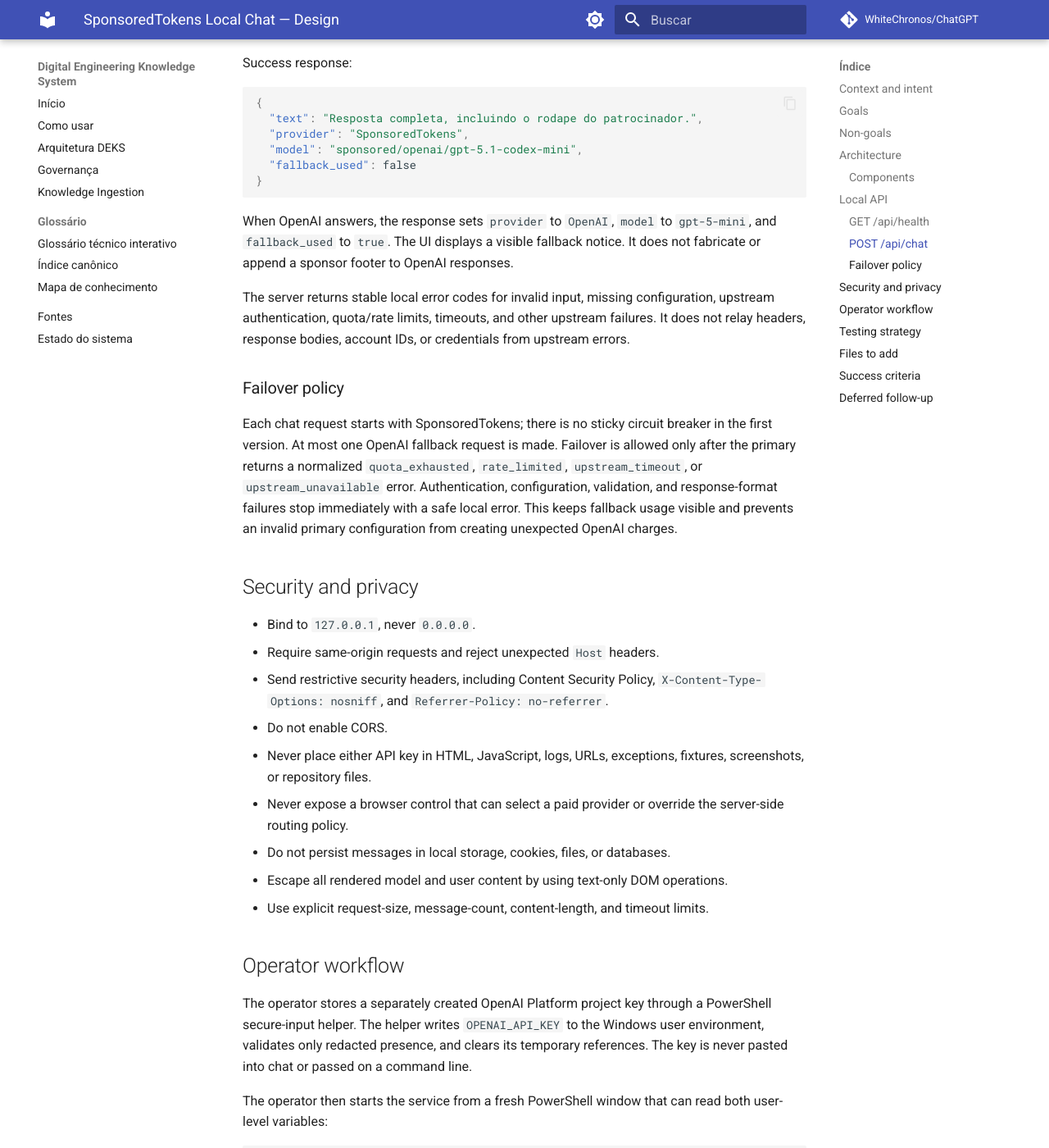
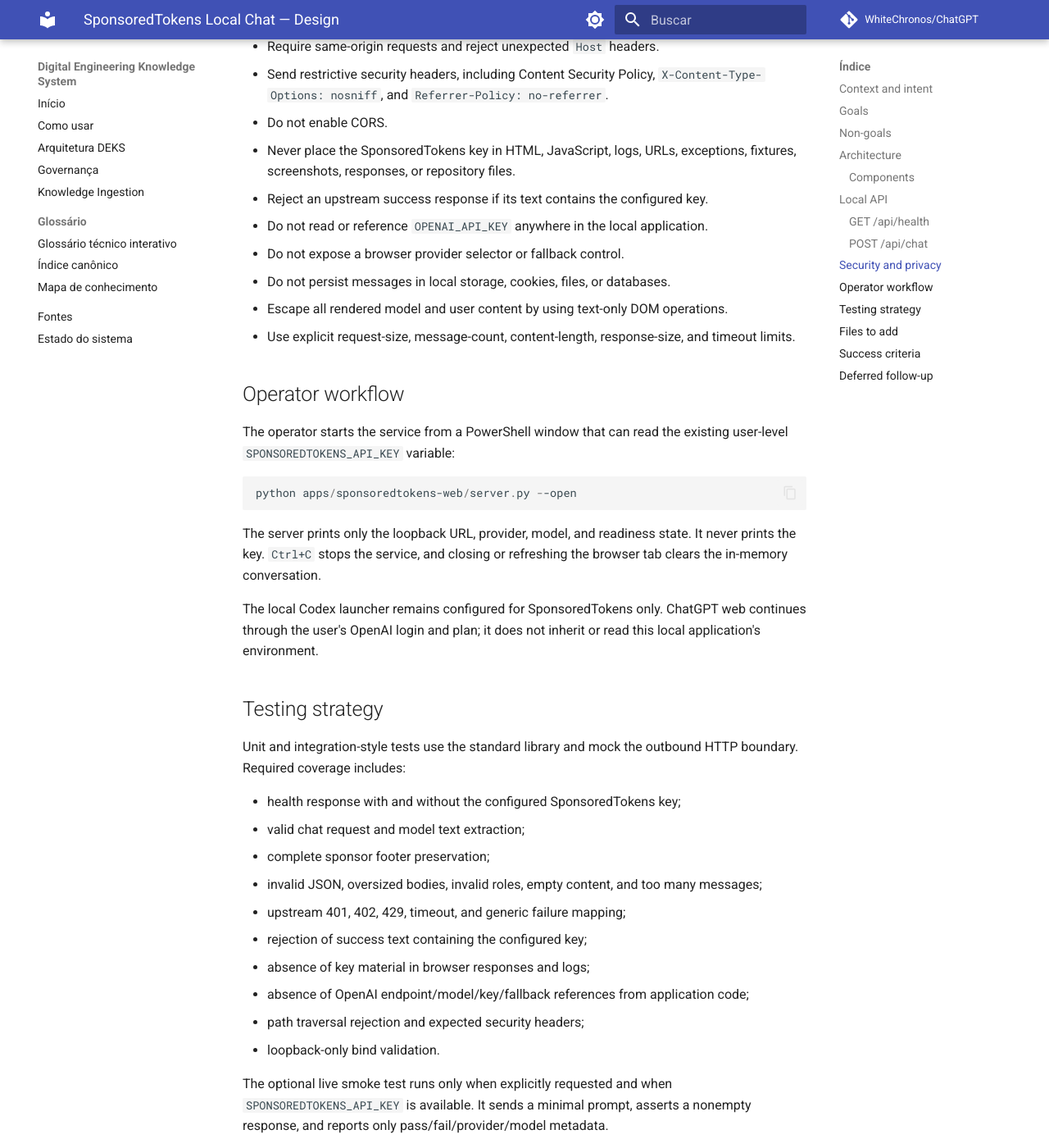
Before and after one commit to WhiteChronos/ChatGPT, an MkDocs documentation site: the page built from docs/superpowers/specs/2026-10-12-sponsoredtokens-local-chat-design.md, in a window 1280 px wide and 1400 px high, scrolled down 3622 px. Shown: the whole window at 82% size. Built offline with MkDocs 1.6.1 and Material for MkDocs 9.7.7, drawn with Linux system fonts in a browser that asks for light colours; comment, search, counter and statistics services are not loaded; some of the changed text lies outside the part shown.

Commit message:
docs: keep local chat sponsoredtokens only

````diff
--- a/docs/superpowers/specs/2026-10-12-sponsoredtokens-local-chat-design.md
+++ b/docs/superpowers/specs/2026-10-12-sponsoredtokens-local-chat-design.md
@@ -3,12 +3,14 @@
 ## Context and intent
 
 WhiteChronos needs a private local web chat that uses the already validated
-SponsoredTokens account without exposing credentials to browser code or Git.
-When SponsoredTokens has no balance, is rate-limited, times out, or is
-temporarily unavailable, a separately billed OpenAI Platform API credential can
-answer as an explicit fallback. The first version remains intentionally small:
-prove a secure browser-to-local-server chat loop and provider failover before
-integrating WhiteChronos agents, MCP servers, deployment, or persistent storage.
+SponsoredTokens account without exposing its API key to browser code or Git.
+The local Codex and this local chat use SponsoredTokens only. No OpenAI Platform
+API credential participates in either local flow.
+
+ChatGPT on the web remains a separate product authenticated by the user's
+OpenAI account and governed by the ChatGPT/Codex plan. It does not consume a
+local `OPENAI_API_KEY`. Any future hosted application using the OpenAI Platform
+would require a separate design and billing arrangement.
 
 The application lives at `apps/sponsoredtokens-web` in this repository. It is
 for one user on one Windows computer and binds only to the loopback interface.
@@ -16,23 +18,20 @@
 ## Goals
 
 - Serve a usable chat interface at a local `http://127.0.0.1:<port>` address.
-- Send prompts through the SponsoredTokens Responses-compatible endpoint first.
-- Fall back to the OpenAI Responses API only for approved availability errors.
-- Read `SPONSOREDTOKENS_API_KEY` and `OPENAI_API_KEY` only from the server
-  process environment.
+- Send prompts only through the SponsoredTokens Responses-compatible endpoint.
+- Read `SPONSOREDTOKENS_API_KEY` only from the server process environment.
 - Keep conversation history only in browser memory for the current tab.
-- Display connection state and the provider/model that actually answered.
-- Preserve the complete sponsor footer whenever SponsoredTokens answers.
-- Provide deterministic unit tests without making paid or sponsored network calls.
+- Display connection state, provider, model, and the complete sponsor footer.
+- Provide deterministic unit tests without making sponsored network calls.
 - Provide an explicit, opt-in live smoke test for operators who have a valid key.
 
 ## Non-goals
 
 - Publishing the application to the internet.
+- Calling the OpenAI Platform API from local Codex or this application.
+- Reading, creating, storing, validating, or using `OPENAI_API_KEY` locally.
 - Replacing `chatgpt.com`, Codex Cloud, or ChatGPT account limits.
-- Using ChatGPT-plan credits as an API fallback.
-- Combining balances, splitting one request across providers, or hiding which
-  provider incurred API usage.
+- Combining balances or treating ChatGPT-plan credits as API credits.
 - Running WhiteChronos agents, MCP servers, shell commands, or repository tools.
 - Persisting conversations, credentials, telemetry, analytics, or user accounts.
 - Streaming responses in the first version.
@@ -50,31 +49,25 @@
         v
 Python ThreadingHTTPServer on 127.0.0.1
         |
+        | Authorization: Bearer <SponsoredTokens environment key>
         v
-Provider router
-   | primary                                      | fallback
-   | Authorization: Bearer <sponsored env key>   | Authorization: Bearer <openai env key>
-   v                                              v
-SponsoredTokens Responses API                    OpenAI Responses API
+https://sponsoredtokens.com/api/v1/responses
 ```
 
 ### Components
 
 1. `providers.py`
-   - Defines isolated SponsoredTokens and OpenAI Responses-compatible adapters.
-   - Applies one shared bounded request/response parser and secret-redaction rule.
-   - Routes every request to SponsoredTokens first.
-   - Retries once with OpenAI only for `quota_exhausted`, `rate_limited`,
-     `upstream_timeout`, or `upstream_unavailable`.
-   - Does not fall back for missing credentials, authentication failures,
-     malformed input, or malformed upstream responses.
+   - Defines the isolated SponsoredTokens Responses-compatible adapter.
+   - Applies bounded request/response parsing and secret-redaction rules.
+   - Uses the fixed SponsoredTokens endpoint and model.
+   - Has no OpenAI endpoint, model, credential, fallback, or provider router.
 
 2. `server.py`
    - Parses command-line options for port and optional browser opening.
    - Refuses non-loopback bind addresses.
    - Serves static files from a fixed directory without arbitrary path access.
    - Implements health and chat API routes.
-   - Calls the provider router with `urllib.request` and bounded timeouts.
+   - Calls SponsoredTokens with `urllib.request` and bounded timeouts.
    - Redacts upstream error details before returning them to the browser.
 
 3. `static/index.html`
@@ -101,24 +94,14 @@
 ```json
 {
   "status": "ready",
-  "primary": {
-    "provider": "SponsoredTokens",
-    "model": "sponsored/openai/gpt-5.1-codex-mini",
-    "key_configured": true
-  },
-  "fallback": {
-    "provider": "OpenAI",
-    "model": "gpt-5-mini",
-    "key_configured": true
-  }
+  "provider": "SponsoredTokens",
+  "model": "sponsored/openai/gpt-5.1-codex-mini",
+  "key_configured": true
 }
 ```
 
-This endpoint never validates or returns either key. The status is `ready` when
-the primary key exists, `primary_configuration_required` when only the fallback
-key exists, and `configuration_required` when neither exists. The static
-interface remains usable in every configuration state, but it never silently
-promotes OpenAI when the SponsoredTokens key is missing or invalid.
+This endpoint never validates or returns the key. A missing key produces
+`status: "configuration_required"` while the static interface remains usable.
 
 ### `POST /api/chat`
 
@@ -139,8 +122,8 @@
 - Roles are restricted to `user` and `assistant`.
 - Every content value must be nonblank text with a bounded length.
 - Unknown fields are ignored only at the top level; malformed messages fail.
-- The server converts messages into Responses API input and routes the request
-  according to the approved failover policy.
+- The server converts messages into Responses API input and uses the fixed
+  SponsoredTokens model.
 
 Success response:
 
@@ -148,30 +131,14 @@
 {
   "text": "Resposta completa, incluindo o rodape do patrocinador.",
   "provider": "SponsoredTokens",
-  "model": "sponsored/openai/gpt-5.1-codex-mini",
-  "fallback_used": false
+  "model": "sponsored/openai/gpt-5.1-codex-mini"
 }
 ```
 
-When OpenAI answers, the response sets `provider` to `OpenAI`, `model` to
-`gpt-5-mini`, and `fallback_used` to `true`. The UI displays a visible fallback
-notice. It does not fabricate or append a sponsor footer to OpenAI responses.
-
 The server returns stable local error codes for invalid input, missing
 configuration, upstream authentication, quota/rate limits, timeouts, and other
-upstream failures. It does not relay headers, response bodies, account IDs, or
-credentials from upstream errors.
-
-### Failover policy
-
-Each chat request starts with SponsoredTokens; there is no sticky circuit
-breaker in the first version. At most one OpenAI fallback request is made.
-Failover is allowed only after the primary returns a normalized
-`quota_exhausted`, `rate_limited`, `upstream_timeout`, or
-`upstream_unavailable` error. Authentication, configuration, validation, and
-response-format failures stop immediately with a safe local error. This keeps
-fallback usage visible and prevents an invalid primary configuration from
-creating unexpected OpenAI charges.
+upstream failures. It does not relay headers, response bodies, account IDs,
+credentials, or response text containing the configured key.
 
 ## Security and privacy
 
@@ -180,65 +147,59 @@
 - Send restrictive security headers, including Content Security Policy,
   `X-Content-Type-Options: nosniff`, and `Referrer-Policy: no-referrer`.
 - Do not enable CORS.
-- Never place either API key in HTML, JavaScript, logs, URLs, exceptions,
-  fixtures, screenshots, or repository files.
-- Never expose a browser control that can select a paid provider or override the
-  server-side routing policy.
+- Never place the SponsoredTokens key in HTML, JavaScript, logs, URLs,
+  exceptions, fixtures, screenshots, responses, or repository files.
+- Reject an upstream success response if its text contains the configured key.
+- Do not read or reference `OPENAI_API_KEY` anywhere in the local application.
+- Do not expose a browser provider selector or fallback control.
 - Do not persist messages in local storage, cookies, files, or databases.
 - Escape all rendered model and user content by using text-only DOM operations.
-- Use explicit request-size, message-count, content-length, and timeout limits.
+- Use explicit request-size, message-count, content-length, response-size, and
+  timeout limits.
 
 ## Operator workflow
 
-The operator stores a separately created OpenAI Platform project key through a
-PowerShell secure-input helper. The helper writes `OPENAI_API_KEY` to the Windows
-user environment, validates only redacted presence, and clears its temporary
-references. The key is never pasted into chat or passed on a command line.
-
-The operator then starts the service from a fresh PowerShell window that can
-read both user-level variables:
+The operator starts the service from a PowerShell window that can read the
+existing user-level `SPONSOREDTOKENS_API_KEY` variable:
 
 ```powershell
 python apps/sponsoredtokens-web/server.py --open
 ```
 
-The server prints only the loopback URL, providers, models, and readiness state.
-It never prints a key. `Ctrl+C` stops the service, and closing or refreshing the
-browser tab clears the in-memory conversation. OpenAI Platform usage and billing
-remain separate from ChatGPT/Codex subscription limits.
+The server prints only the loopback URL, provider, model, and readiness state.
+It never prints the key. `Ctrl+C` stops the service, and closing or refreshing
+the browser tab clears the in-memory conversation.
+
+The local Codex launcher remains configured for SponsoredTokens only. ChatGPT
+web continues through the user's OpenAI login and plan; it does not inherit or
+read this local application's environment.
 
 ## Testing strategy
 
 Unit and integration-style tests use the standard library and mock the outbound
 HTTP boundary. Required coverage includes:
 
-- health response with zero, one, and both configured keys;
+- health response with and without the configured SponsoredTokens key;
 - valid chat request and model text extraction;
 - complete sponsor footer preservation;
 - invalid JSON, oversized bodies, invalid roles, empty content, and too many
   messages;
-- provider-specific 401, 402, 429, timeout, and generic failure mapping;
-- fallback on exactly the four approved primary failure codes;
-- no fallback for authentication, configuration, validation, or malformed
-  upstream responses;
-- a maximum of one fallback call and accurate `fallback_used` metadata;
-- absence of either key's material in browser responses and logs;
+- upstream 401, 402, 429, timeout, and generic failure mapping;
+- rejection of success text containing the configured key;
+- absence of key material in browser responses and logs;
+- absence of OpenAI endpoint/model/key/fallback references from application code;
 - path traversal rejection and expected security headers;
 - loopback-only bind validation.
 
-Optional live smoke tests run only when explicitly requested. They can validate
-SponsoredTokens and OpenAI independently when the corresponding key is
-available. They send a minimal prompt, assert a nonempty response, and report
-only pass/fail/provider/model metadata. Deterministic unit tests simulate
-primary exhaustion to verify the failover path without intentionally consuming
-or exhausting account balances.
+The optional live smoke test runs only when explicitly requested and when
+`SPONSOREDTOKENS_API_KEY` is available. It sends a minimal prompt, asserts a
+nonempty response, and reports only pass/fail/provider/model metadata.
 
 ## Files to add
 
 ```text
 apps/sponsoredtokens-web/
   README.md
-  configure-openai-key.ps1
   providers.py
   server.py
   static/
@@ -259,16 +220,13 @@
 
 1. The server starts on loopback without external dependencies.
 2. The browser can send a message and receive a real SponsoredTokens response.
-3. A separate live probe can receive a real OpenAI API response.
-4. Deterministic tests prove automatic OpenAI failover for all and only the
-   approved SponsoredTokens failure classes.
-5. Provider, model, connection state, fallback state, and any sponsor footer
-   remain visible and accurate.
-6. Refreshing the page clears history and no conversation is written to disk.
-7. Tests cover validation, security boundaries, upstream failures, and secret
+3. Provider, model, connection state, and sponsor footer remain visible.
+4. No local application path reads or uses `OPENAI_API_KEY`.
+5. Refreshing the page clears history and no conversation is written to disk.
+6. Tests cover validation, security boundaries, upstream failures, and secret
    redaction.
-8. Live smoke tests pass with both saved keys without printing response bodies.
-9. Repository governance gates and relevant test suites pass.
+7. The SponsoredTokens live smoke test passes with the existing saved key.
+8. Repository governance gates and relevant test suites pass.
 
 ## Deferred follow-up
 
@@ -276,3 +234,6 @@
 WhiteChronos agent capabilities behind explicit server-side allowlists. That
 follow-up must not expose arbitrary shell or MCP access to browser input and
 must retain the repository's Runtime Doctor and provenance requirements.
+
+Any future OpenAI Platform integration, local or hosted, requires a separate
+specification and must not silently reuse ChatGPT subscription assumptions.
````
